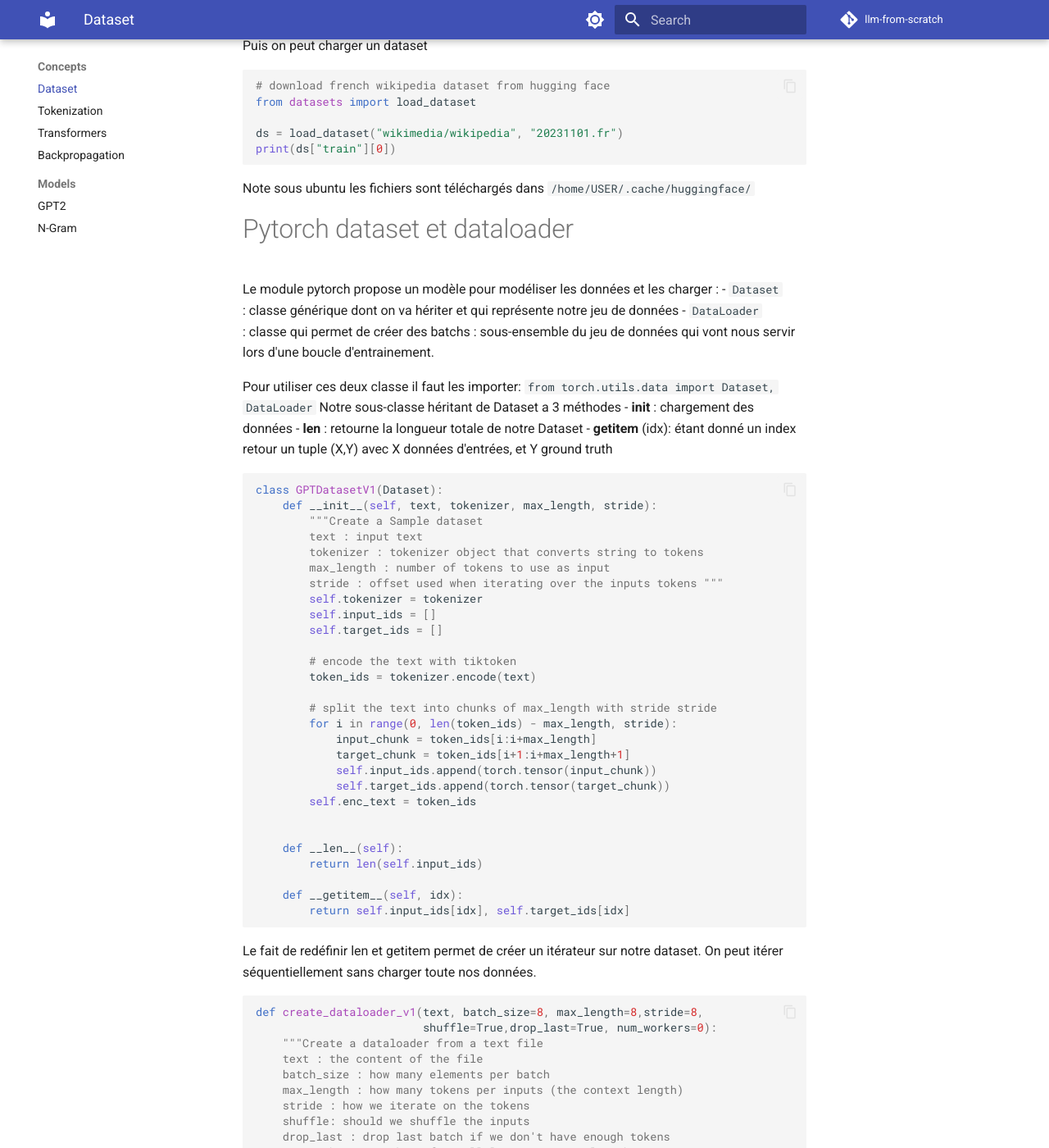
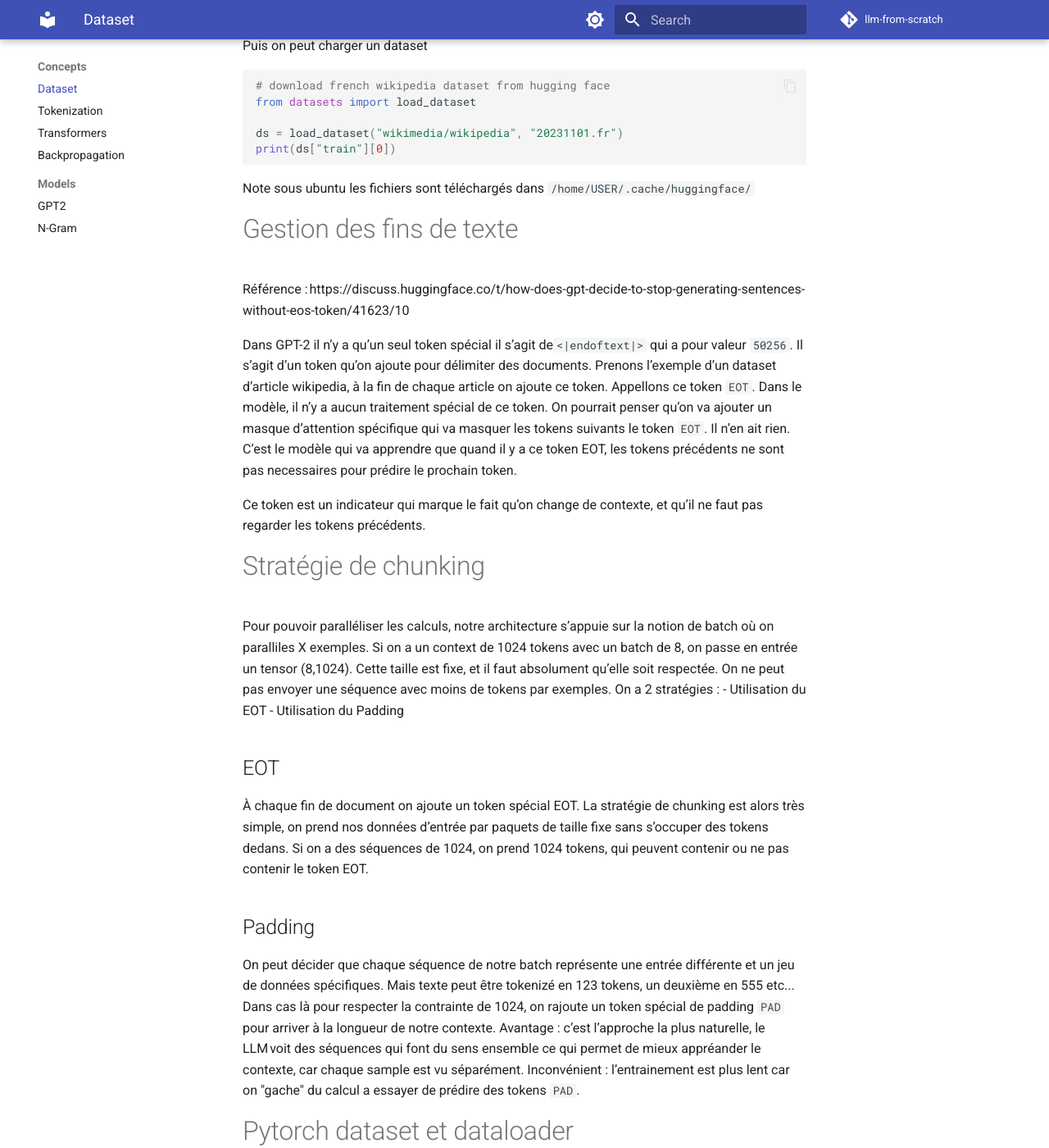
Before and after one commit to 1ou2/llm-from-scratch, an MkDocs documentation site: the page built from docs/concepts/dataset/dataset.md, in a window 1280 px wide and 1400 px high, scrolled down 261 px. Shown: the whole window at 82% size. Built offline with MkDocs 1.6.1 and Material for MkDocs 9.7.7, drawn with Linux system fonts in a browser that asks for light colours; comment, search, counter and statistics services are not loaded.

Commit message:
data pipeline

````diff
--- a/docs/concepts/dataset/dataset.md
+++ b/docs/concepts/dataset/dataset.md
@@ -14,6 +14,31 @@ print(ds["train"][0])
 ```
 Note sous ubuntu les fichiers sont téléchargés dans `/home/USER/.cache/huggingface/`
 
+
+# Gestion des fins de texte
+Référence : https://discuss.huggingface.co/t/how-does-gpt-decide-to-stop-generating-sentences-without-eos-token/41623/10
+
+Dans GPT-2 il n’y a qu’un seul token spécial il s’agit de` <|endoftext|>` qui a pour valeur `50256`.
+Il s’agit d’un token qu’on ajoute pour délimiter des documents. Prenons l’exemple d’un dataset d’article wikipedia, à la fin de chaque article on ajoute ce token. Appellons ce token `EOT`.
+Dans le modèle, il n’y a aucun traitement spécial de ce token. On pourrait penser qu’on va ajouter un masque d’attention spécifique qui va masquer les tokens suivants le token `EOT`. Il n’en ait rien. C’est le modèle qui va apprendre que quand il y a ce token EOT, les tokens précédents ne sont pas necessaires pour prédire le prochain token.
+
+Ce token est un indicateur qui marque le fait qu’on change de contexte, et qu’il ne faut pas regarder les tokens précédents.
+
+# Stratégie de chunking
+Pour pouvoir paralléliser les calculs, notre architecture s’appuie sur la notion de batch où on paralliles X exemples. Si on a un context de 1024 tokens avec un batch de 8, on passe en entrée un tensor (8,1024). Cette taille est fixe, et il faut absolument qu’elle soit respectée. On ne peut pas envoyer une séquence avec moins de tokens par exemples.
+On a 2 stratégies :
+- Utilisation du EOT
+- Utilisation du Padding
+
+## EOT
+À chaque fin de document on ajoute un token spécial EOT. La stratégie de chunking est alors très simple, on prend nos données d’entrée par paquets de taille fixe sans s’occuper des tokens dedans. Si on a des séquences de 1024, on prend 1024 tokens, qui peuvent contenir ou ne pas contenir le token EOT.
+
+## Padding
+On peut décider que chaque séquence de notre batch représente une entrée différente et un jeu de données spécifiques.
+Mais texte peut être tokenizé en 123 tokens, un deuxième en 555 etc...
+Dans cas là pour respecter la contrainte de 1024, on rajoute un token spécial de padding `PAD` pour arriver à la longueur de notre contexte.
+Avantage : c’est l’approche la plus naturelle, le LLM voit des séquences qui font du sens ensemble ce qui permet de mieux appréander le contexte, car chaque sample est vu séparément.
+Inconvénient : l’entrainement est plus lent car on "gache" du calcul a essayer de prédire des tokens `PAD`.
 
 # Pytorch dataset et dataloader
 Le module pytorch propose un modèle pour modéliser les données et les charger :
````
Also changed, not shown: docs/concepts/inference/inference.md (added, +2 -0 lines), 1 other file.
